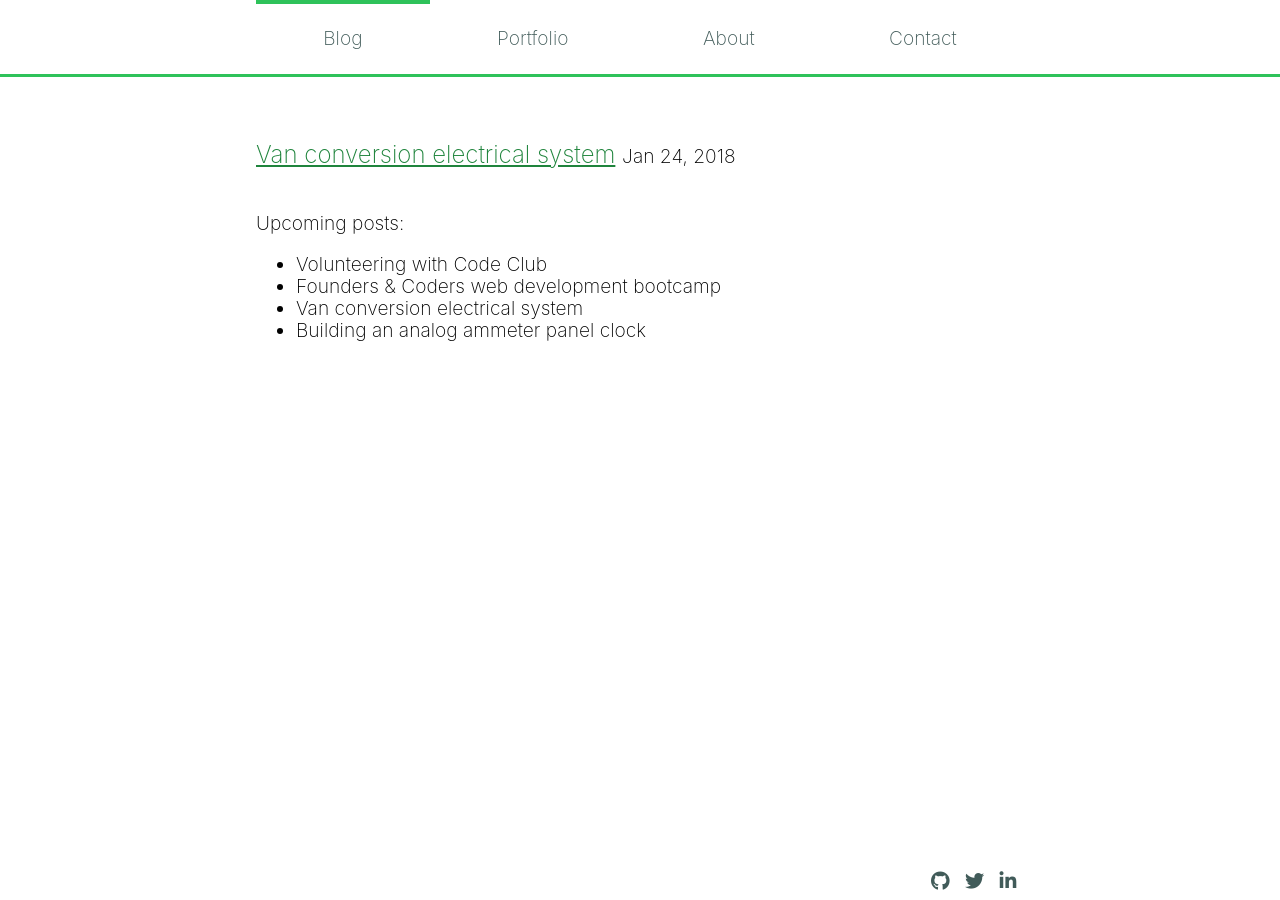
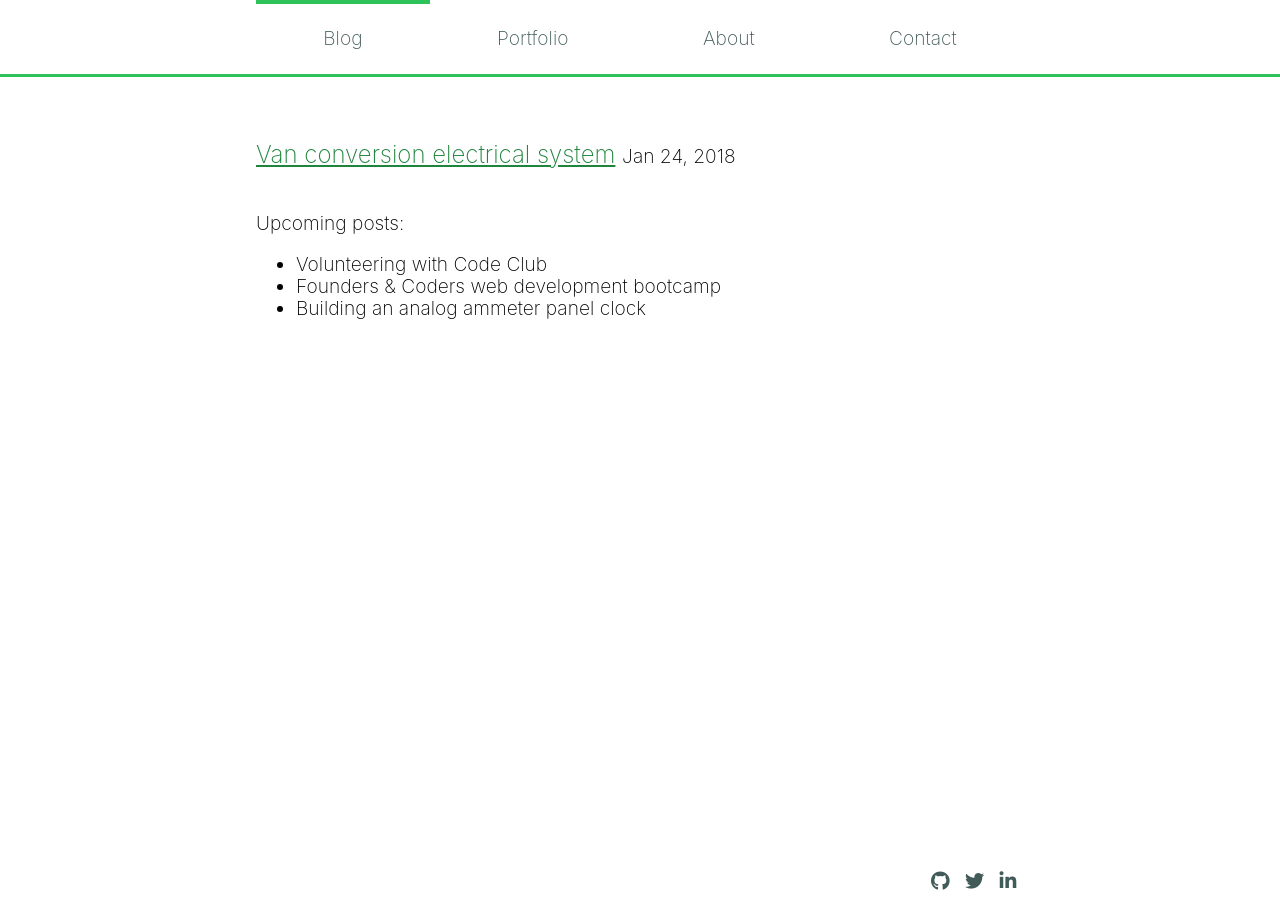
Before and after one commit to dangerdak/blog, a Jekyll site: the page built from index.html, in a window 1280 px wide. Built offline with Jekyll 4.4.1, drawn with Linux system fonts in a browser that asks for light colours; nearby versions of some CDN libraries.

Commit message:
removes van from upcoming posts

```diff
--- a/index.html
+++ b/index.html
@@ -6,7 +6,6 @@ layout: blog
   <ul>
     <li>Volunteering with Code Club</li>
     <li>Founders &amp; Coders web development bootcamp</li>
-    <li>Van conversion electrical system</li>
     <li>Building an analog ammeter panel clock</li>
   </ul>
 </p>
```
